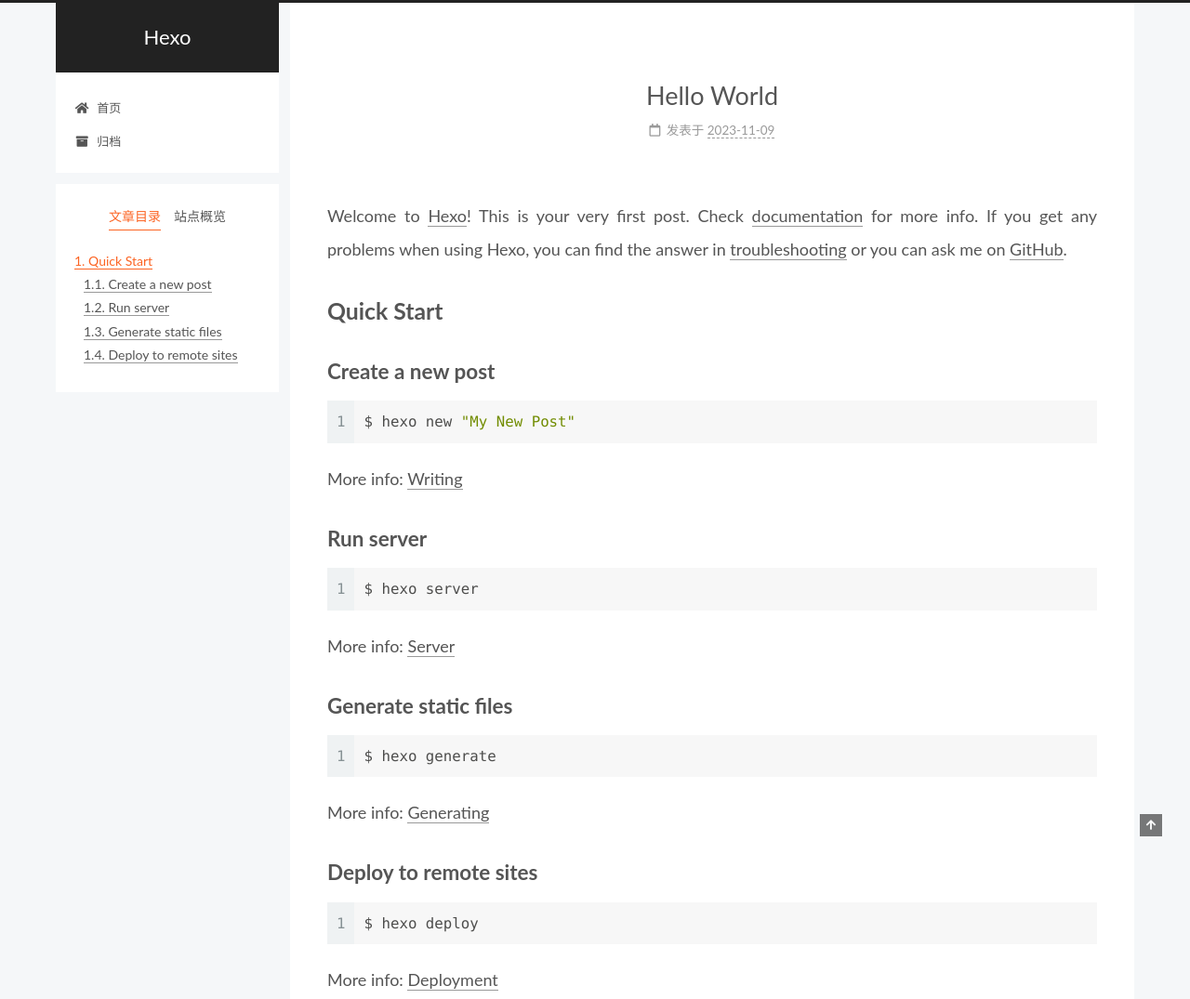
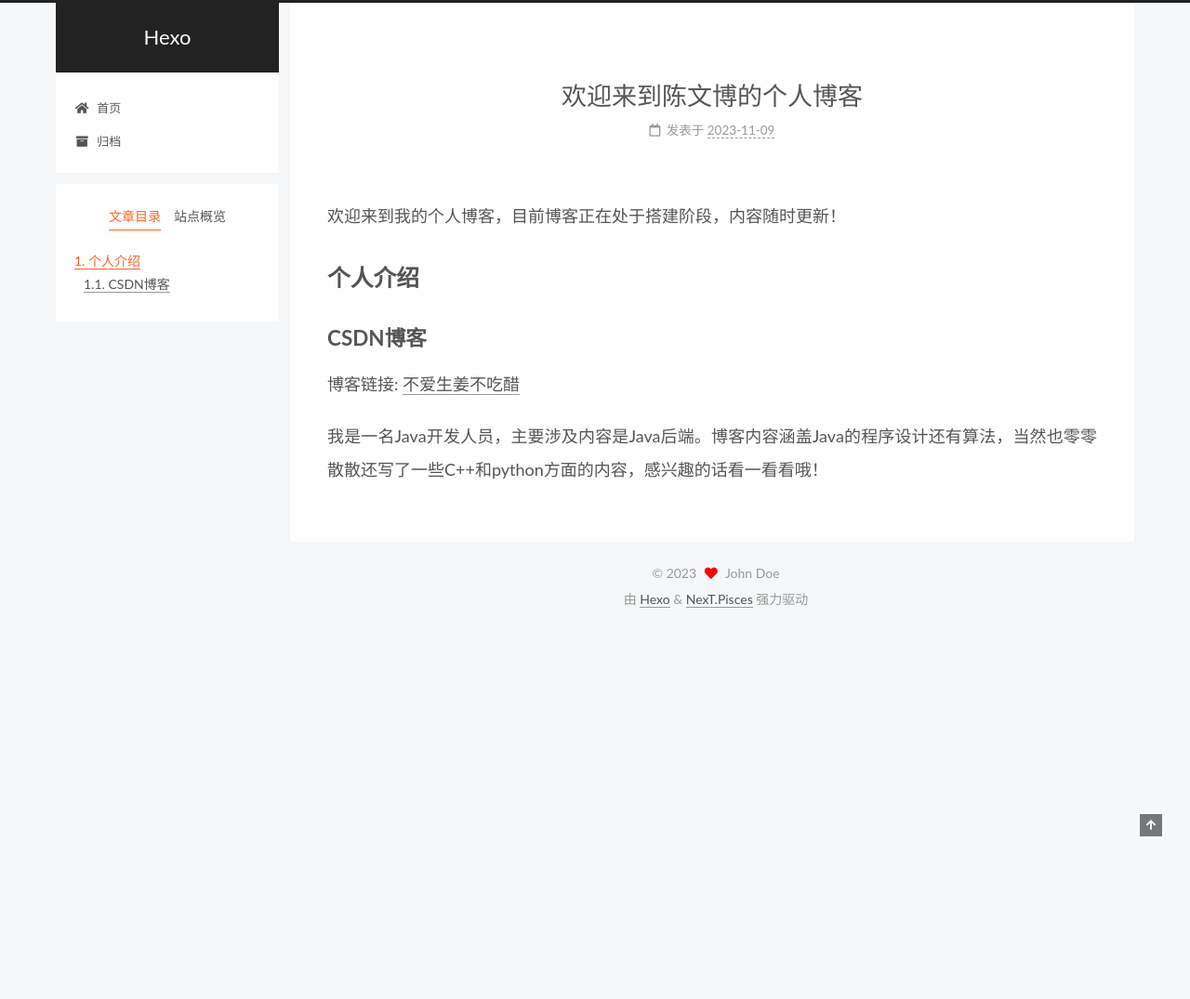
Before and after one commit to CCCshengjiang/wen.github.io, a plain HTML site: page 2023/11/09/hello-world/index.html in a window 1280 px wide. Shown: the top 1075 px of the page at 93% size. After the commit the page ends 800 px from the top, so only its background shows below. Drawn offline with Linux system fonts and the light colour scheme.

Commit message:
Site updated: 2023-11-09 18:50:11

```diff
--- a/2023/11/09/hello-world/index.html
+++ b/2023/11/09/hello-world/index.html
@@ -20,15 +20,15 @@
     var CONFIG = {"hostname":"example.com","root":"/","scheme":"Pisces","version":"7.8.0","exturl":false,"sidebar":{"position":"left","display":"post","padding":18,"offset":12,"onmobile":false},"copycode":{"enable":false,"show_result":false,"style":null},"back2top":{"enable":true,"sidebar":false,"scrollpercent":false},"bookmark":{"enable":false,"color":"#222","save":"auto"},"fancybox":false,"mediumzoom":false,"lazyload":false,"pangu":false,"comments":{"style":"tabs","active":null,"storage":true,"lazyload":false,"nav":null},"algolia":{"hits":{"per_page":10},"labels":{"input_placeholder":"Search for Posts","hits_empty":"We didn't find any results for the search: ${query}","hits_stats":"${hits} results found in ${time} ms"}},"localsearch":{"enable":false,"trigger":"auto","top_n_per_article":1,"unescape":false,"preload":false},"motion":{"enable":true,"async":false,"transition":{"post_block":"fadeIn","post_header":"slideDownIn","post_body":"slideDownIn","coll_header":"slideLeftIn","sidebar":"slideUpIn"}}};
   </script>
 
-  <meta name="description" content="Welcome to Hexo! This is your very first post. Check documentation for more info. If you get any problems when using Hexo, you can find the answer in troubleshooting or you can ask me on GitHub. Quick">
+  <meta name="description" content="欢迎来到我的个人博客，目前博客正在处于搭建阶段，内容随时更新！ 个人介绍CSDN博客博客链接: 不爱生姜不吃醋 我是一名Java开发人员，主要涉及内容是Java后端。博客内容涵盖Java的程序设计还有算法，当然也零零散散还写了一些C++和python方面的内容，感兴趣的话看一看看哦！">
 <meta property="og:type" content="article">
-<meta property="og:title" content="Hello World">
+<meta property="og:title" content="欢迎来到陈文博的个人博客">
 <meta property="og:url" content="http://example.com/2023/11/09/hello-world/index.html">
 <meta property="og:site_name" content="Hexo">
-<meta property="og:description" content="Welcome to Hexo! This is your very first post. Check documentation for more info. If you get any problems when using Hexo, you can find the answer in troubleshooting or you can ask me on GitHub. Quick">
+<meta property="og:description" content="欢迎来到我的个人博客，目前博客正在处于搭建阶段，内容随时更新！ 个人介绍CSDN博客博客链接: 不爱生姜不吃醋 我是一名Java开发人员，主要涉及内容是Java后端。博客内容涵盖Java的程序设计还有算法，当然也零零散散还写了一些C++和python方面的内容，感兴趣的话看一看看哦！">
 <meta property="og:locale" content="zh_CN">
 <meta property="article:published_time" content="2023-11-09T10:18:16.405Z">
-<meta property="article:modified_time" content="2023-11-09T10:18:16.405Z">
+<meta property="article:modified_time" content="2023-11-09T10:49:26.055Z">
 <meta property="article:author" content="John Doe">
 <meta name="twitter:card" content="summary">
 
@@ -45,7 +45,7 @@
   };
 </script>
 
-  <title>Hello World | Hexo</title>
+  <title>欢迎来到陈文博的个人博客 | Hexo</title>
 
 
 
@@ -163,7 +163,7 @@
     </span>
       <header class="post-header">
         <h1 class="post-title" itemprop="name headline">
-          Hello World
+          欢迎来到陈文博的个人博客
         </h1>
 
         <div class="post-meta">
@@ -173,7 +173,8 @@
               </span>
               <span class="post-meta-item-text">发表于</span>
 
-              <time title="创建时间：2023-11-09 18:18:16" itemprop="dateCreated datePublished" datetime="2023-11-09T18:18:16+08:00">2023-11-09</time>
+
+              <time title="创建时间：2023-11-09 18:18:16 / 修改时间：18:49:26" itemprop="dateCreated datePublished" datetime="2023-11-09T18:18:16+08:00">2023-11-09</time>
             </span>
 
 
@@ -187,19 +188,9 @@
     <div class="post-body" itemprop="articleBody">
 
 
-        <p>Welcome to <a target="_blank" rel="noopener" href="https://hexo.io/">Hexo</a>! This is your very first post. Check <a target="_blank" rel="noopener" href="https://hexo.io/docs/">documentation</a> for more info. If you get any problems when using Hexo, you can find the answer in <a target="_blank" rel="noopener" href="https://hexo.io/docs/troubleshooting.html">troubleshooting</a> or you can ask me on <a target="_blank" rel="noopener" href="https://github.com/hexojs/hexo/issues">GitHub</a>.</p>
-<h2 id="Quick-Start"><a href="#Quick-Start" class="headerlink" title="Quick Start"></a>Quick Start</h2><h3 id="Create-a-new-post"><a href="#Create-a-new-post" class="headerlink" title="Create a new post"></a>Create a new post</h3><figure class="highlight bash"><table><tr><td class="gutter"><pre><span class="line">1</span><br></pre></td><td class="code"><pre><span class="line">$ hexo new <span class="string">&quot;My New Post&quot;</span></span><br></pre></td></tr></table></figure>
-
-<p>More info: <a target="_blank" rel="noopener" href="https://hexo.io/docs/writing.html">Writing</a></p>
-<h3 id="Run-server"><a href="#Run-server" class="headerlink" title="Run server"></a>Run server</h3><figure class="highlight bash"><table><tr><td class="gutter"><pre><span class="line">1</span><br></pre></td><td class="code"><pre><span class="line">$ hexo server</span><br></pre></td></tr></table></figure>
-
-<p>More info: <a target="_blank" rel="noopener" href="https://hexo.io/docs/server.html">Server</a></p>
-<h3 id="Generate-static-files"><a href="#Generate-static-files" class="headerlink" title="Generate static files"></a>Generate static files</h3><figure class="highlight bash"><table><tr><td class="gutter"><pre><span class="line">1</span><br></pre></td><td class="code"><pre><span class="line">$ hexo generate</span><br></pre></td></tr></table></figure>
-
-<p>More info: <a target="_blank" rel="noopener" href="https://hexo.io/docs/generating.html">Generating</a></p>
-<h3 id="Deploy-to-remote-sites"><a href="#Deploy-to-remote-sites" class="headerlink" title="Deploy to remote sites"></a>Deploy to remote sites</h3><figure class="highlight bash"><table><tr><td class="gutter"><pre><span class="line">1</span><br></pre></td><td class="code"><pre><span class="line">$ hexo deploy</span><br></pre></td></tr></table></figure>
-
-<p>More info: <a target="_blank" rel="noopener" href="https://hexo.io/docs/one-command-deployment.html">Deployment</a></p>
+        <p>欢迎来到我的个人博客，目前博客正在处于搭建阶段，内容随时更新！</p>
+<h2 id="个人介绍"><a href="#个人介绍" class="headerlink" title="个人介绍"></a>个人介绍</h2><h3 id="CSDN博客"><a href="#CSDN博客" class="headerlink" title="CSDN博客"></a>CSDN博客</h3><p>博客链接: <a target="_blank" rel="noopener" href="https://blog.csdn.net/weixin_54620350">不爱生姜不吃醋</a></p>
+<p>我是一名Java开发人员，主要涉及内容是Java后端。博客内容涵盖Java的程序设计还有算法，当然也零零散散还写了一些C++和python方面的内容，感兴趣的话看一看看哦！</p>
 
     </div>
 
@@ -270,7 +261,7 @@
 
       <!--noindex-->
       <div class="post-toc-wrap sidebar-panel">
-          <div class="post-toc motion-element"><ol class="nav"><li class="nav-item nav-level-2"><a class="nav-link" href="#Quick-Start"><span class="nav-number">1.</span> <span class="nav-text">Quick Start</span></a><ol class="nav-child"><li class="nav-item nav-level-3"><a class="nav-link" href="#Create-a-new-post"><span class="nav-number">1.1.</span> <span class="nav-text">Create a new post</span></a></li><li class="nav-item nav-level-3"><a class="nav-link" href="#Run-server"><span class="nav-number">1.2.</span> <span class="nav-text">Run server</span></a></li><li class="nav-item nav-level-3"><a class="nav-link" href="#Generate-static-files"><span class="nav-number">1.3.</span> <span class="nav-text">Generate static files</span></a></li><li class="nav-item nav-level-3"><a class="nav-link" href="#Deploy-to-remote-sites"><span class="nav-number">1.4.</span> <span class="nav-text">Deploy to remote sites</span></a></li></ol></li></ol></div>
+          <div class="post-toc motion-element"><ol class="nav"><li class="nav-item nav-level-2"><a class="nav-link" href="#%E4%B8%AA%E4%BA%BA%E4%BB%8B%E7%BB%8D"><span class="nav-number">1.</span> <span class="nav-text">个人介绍</span></a><ol class="nav-child"><li class="nav-item nav-level-3"><a class="nav-link" href="#CSDN%E5%8D%9A%E5%AE%A2"><span class="nav-number">1.1.</span> <span class="nav-text">CSDN博客</span></a></li></ol></li></ol></div>
       </div>
       <!--/noindex-->
 
```
Also changed, not shown: archives/2023/11/index.html (+1 -1 lines), archives/2023/index.html (+1 -1 lines), archives/index.html (+1 -1 lines), index.html (+6 -15 lines).
